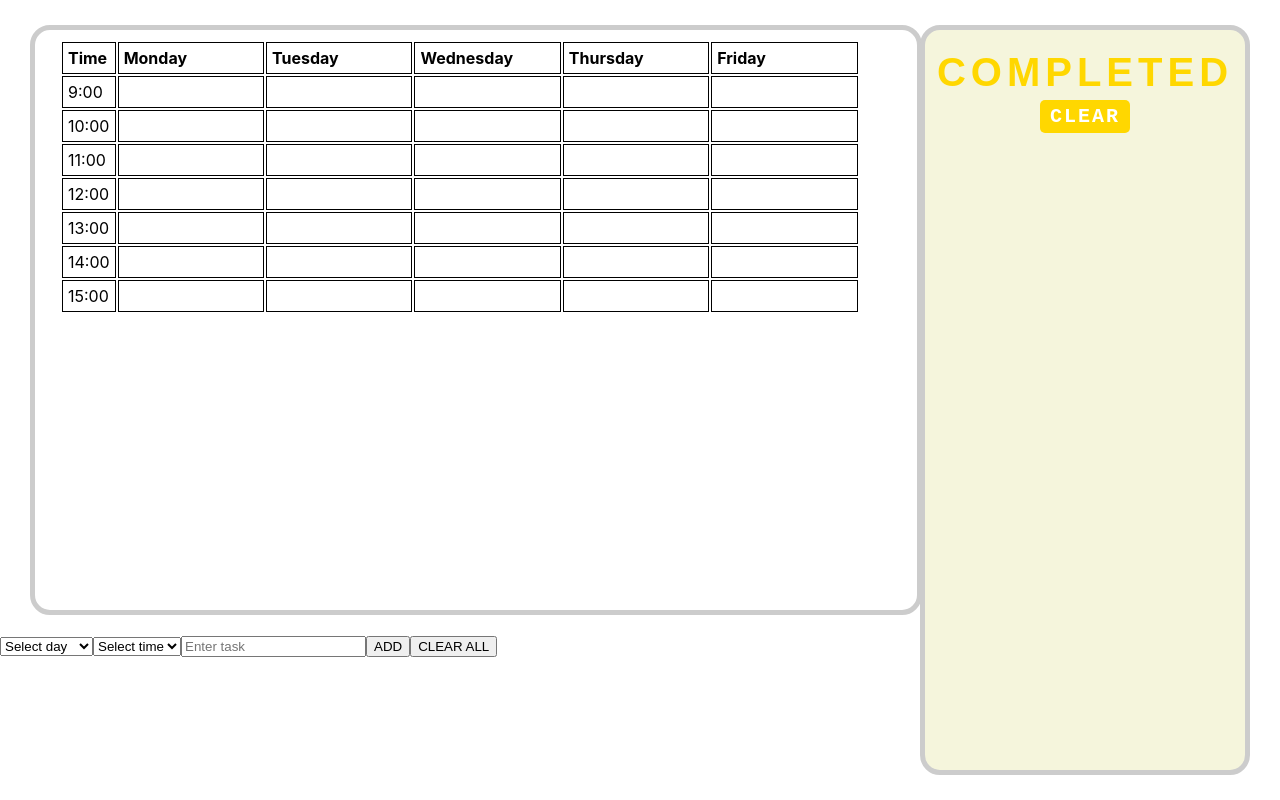
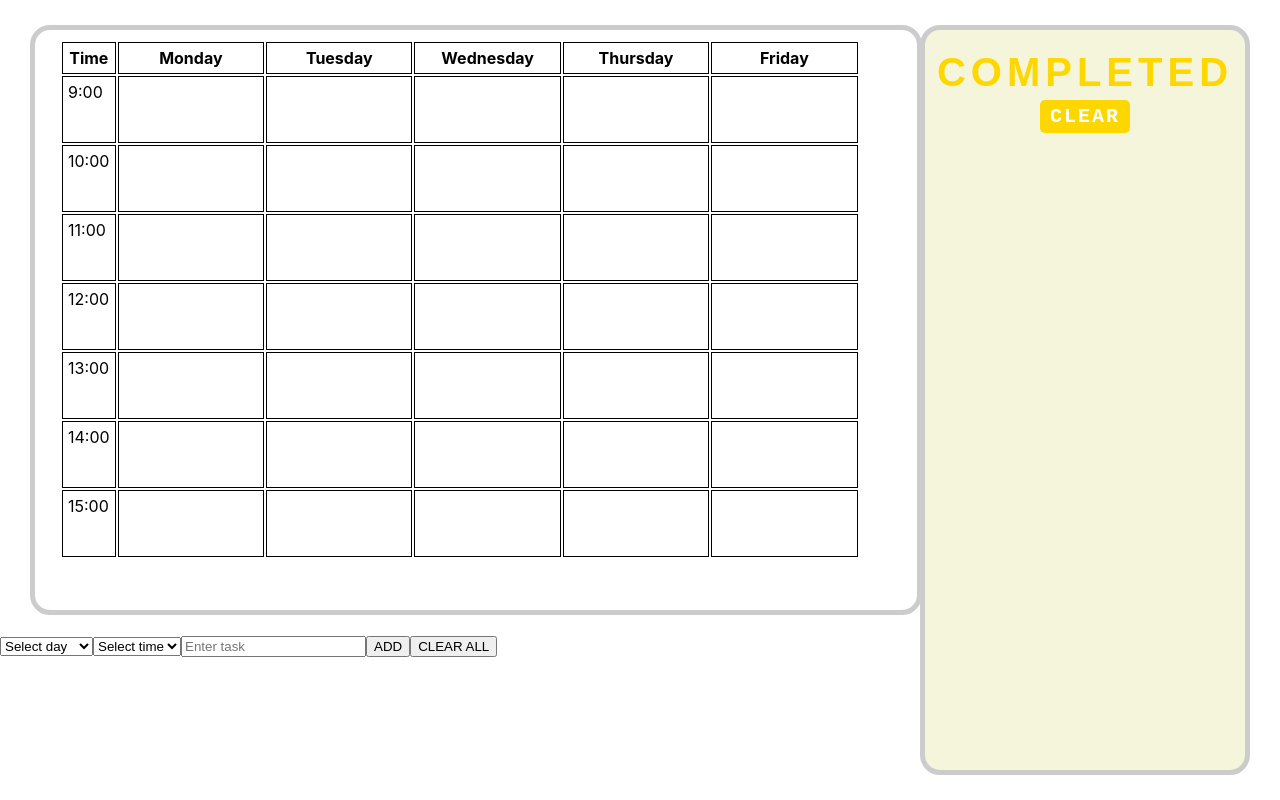
Before and after one commit to Eason-Jin/Task-List, a React (Create React App) app in the folder task-list/: page / in a window 1280 px wide. Built offline with nearby package versions, Linux system fonts and the light colour scheme; the HTML template or start-up script is replaced by a standard one; a web font is replaced by a local one.

Commit message:
made the other rows higher

```diff
--- a/task-list/src/components/TimeTable/TimeTable.css
+++ b/task-list/src/components/TimeTable/TimeTable.css
@@ -17,12 +17,19 @@
   overflow-y: auto;
 }
 
-.time-table th,
+.time-table th {
+  border: 1px solid black;
+  padding: 5px;
+  text-align: center;
+  vertical-align: top;
+}
+
 .time-table td {
   border: 1px solid black;
   padding: 5px;
   text-align: left;
   vertical-align: top;
+  height: calc((70vh - 20px) / 9 - 5px);
 }
 
 .time-column {
```
